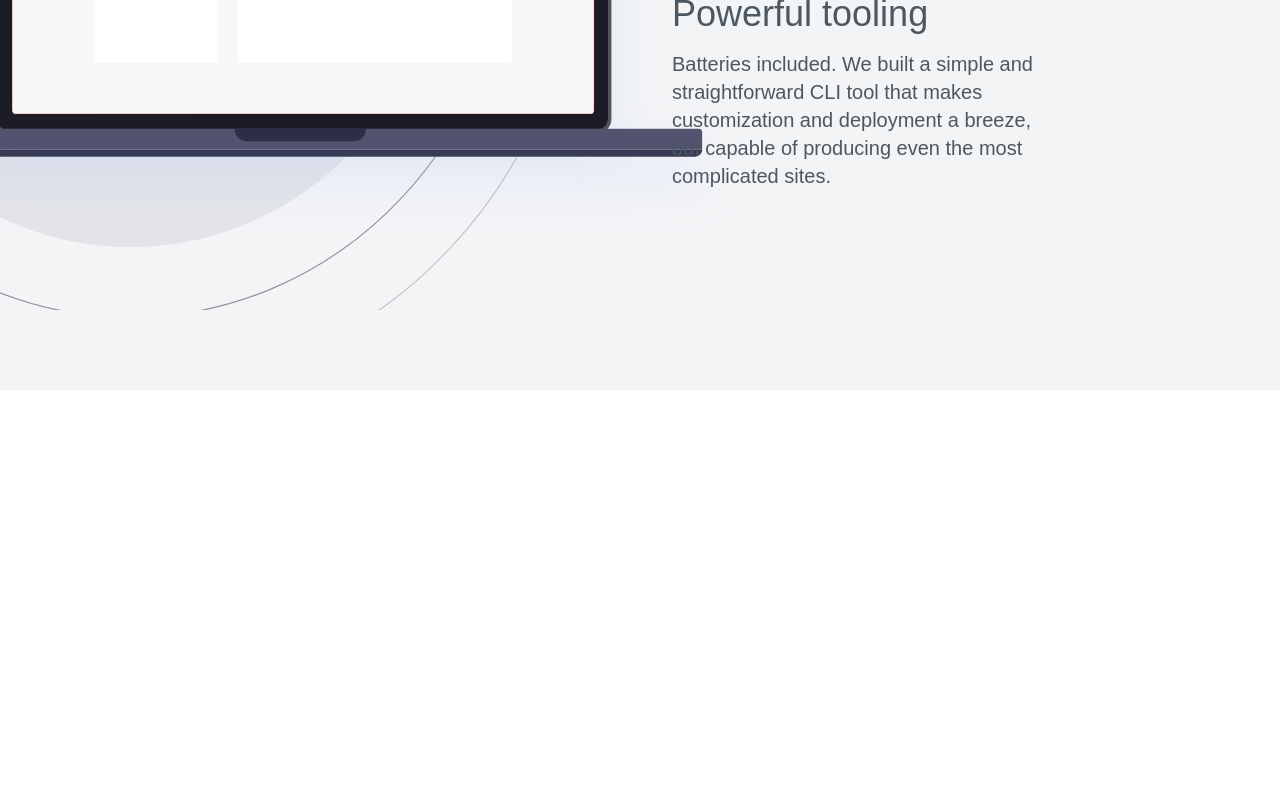
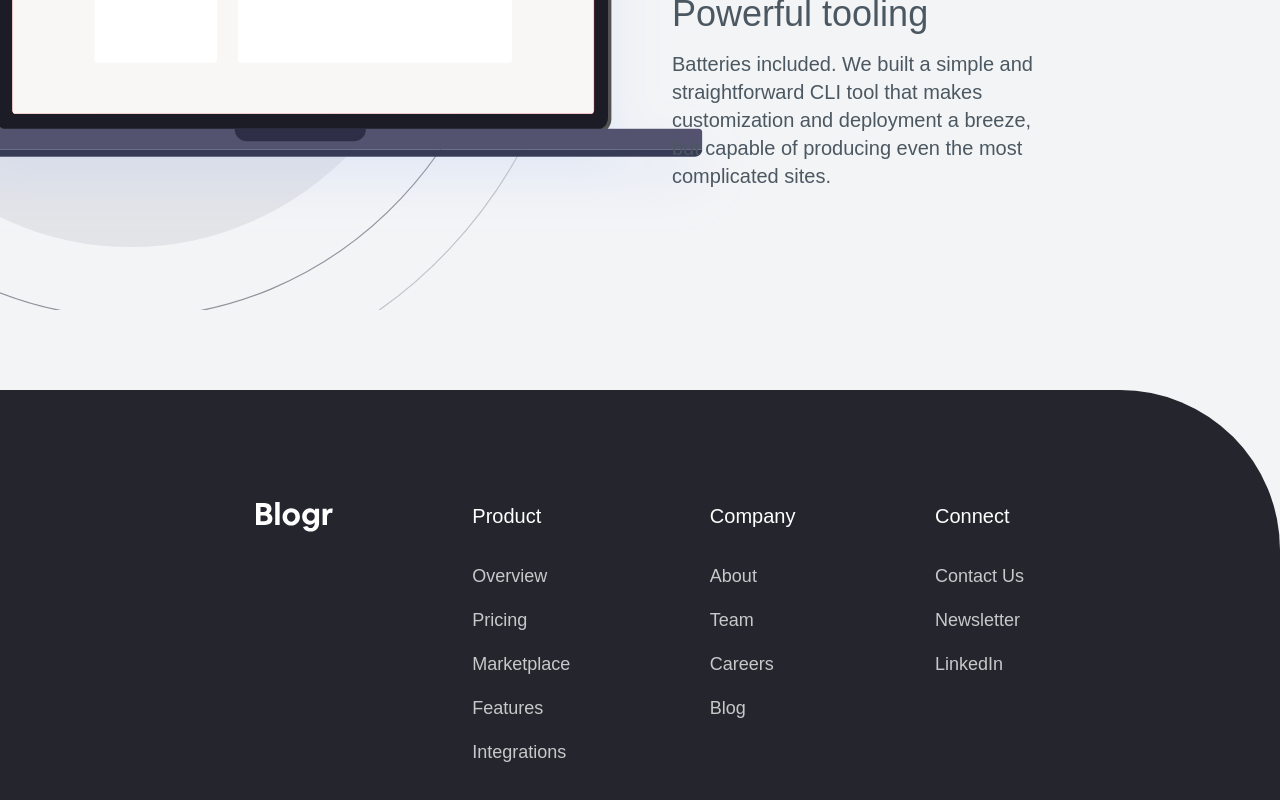
Before and after one commit to Blanco237/Tailwind, a React (Create React App) app in the folder tailwind-react/: page / in a window 1280 px wide. Shown: the part 2910-3710 px from the top of the page. Before the commit the page ends 3300 px from the top, so only its background shows below. Built offline with nearby package versions, Linux system fonts and the light colour scheme.

Commit message:
Added Footer Component

```diff
--- a/tailwind-react/src/App.js
+++ b/tailwind-react/src/App.js
@@ -5,6 +5,7 @@ import SectionOne from './components/SectionOne';
 import SectionTwo from './components/SectionTwo';
 import SectionThree from './components/SectionThree';
 import SectionFour from './components/SectionFour';
+import Footer from './components/Footer';
 
 function App() {
   return (
@@ -14,6 +15,7 @@ function App() {
     <SectionTwo />
     <SectionThree />
     <SectionFour />
+    <Footer />
     </div>
   );
 }
--- /dev/null
+++ b/tailwind-react/src/components/Footer.jsx
@@ -0,0 +1,47 @@
+import React from 'react'
+
+import logo from '../assets/images/logo.svg'
+
+
+const Footer = () => {
+
+    const data = [
+        {
+            title: 'Product',
+            links: ['Overview', 'Pricing', 'Marketplace', 'Features', 'Integrations']
+        },
+        {
+            title: 'Company',
+            links: ['About', 'Team', 'Careers', 'Blog']
+        },
+        {
+            title: 'Connect',
+            links: ['Contact Us', 'Newsletter', 'LinkedIn']
+        }
+    ]
+  return (
+    <footer className='flex flex-row gap-12 justify-between px-64 py-28 bg-deep-dark text-white rounded-tr-[10rem]'>
+        <div className='w-[10%]'>
+            <img  className='w-full' src={logo} alt="logo" />
+        </div>
+        {
+            data.map((item, index) => {
+                return <div className='flex flex-col gap-8'>
+                    <h3 className='text-xl font-medium'>{item.title}</h3>
+                    <ul className='flex flex-col gap-4 text-gray-blue text-xl'>
+                        {
+                            item.links.map((link, index) => {
+                                return <li className='text-lg font-medium hover:underline cursor-pointer'>{link}</li>
+                            })
+                        }
+                    </ul>
+                </div>
+            }
+
+            )
+        }
+    </footer>
+  )
+}
+
+export default Footer
```
